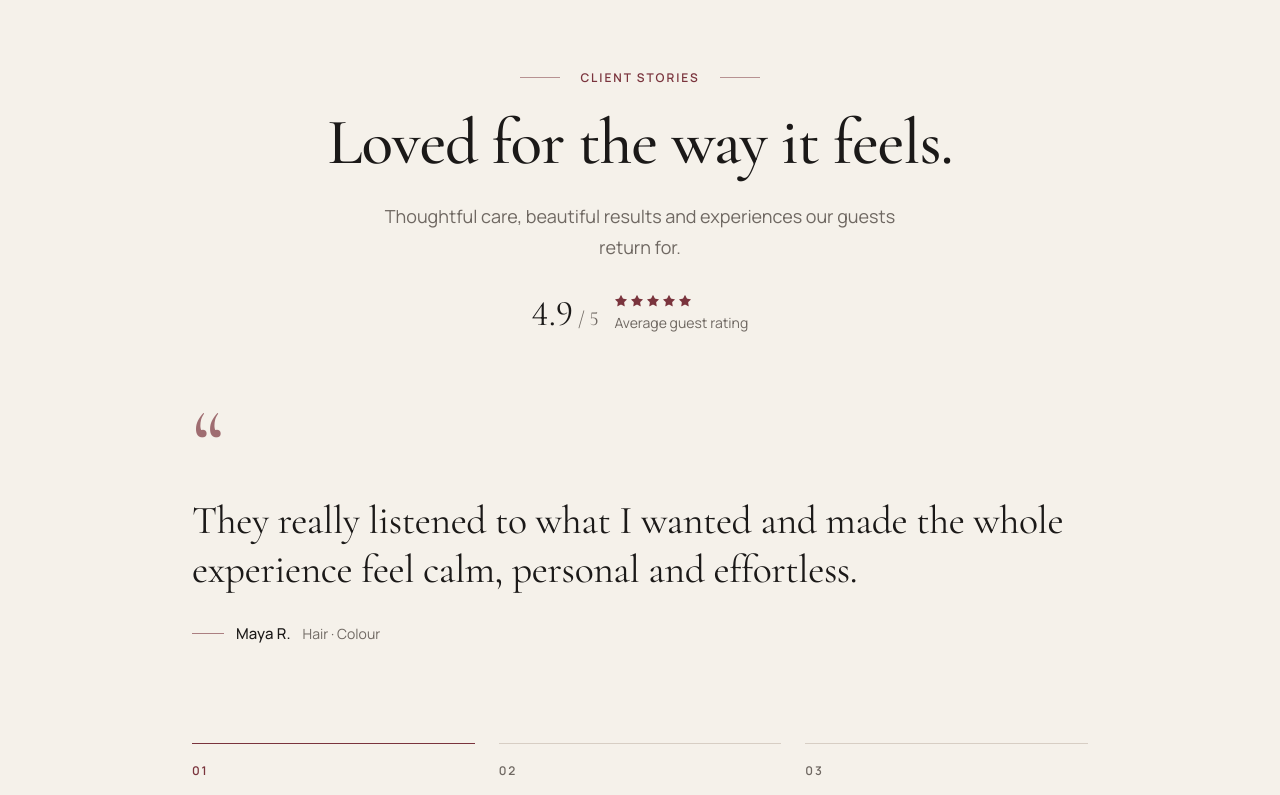
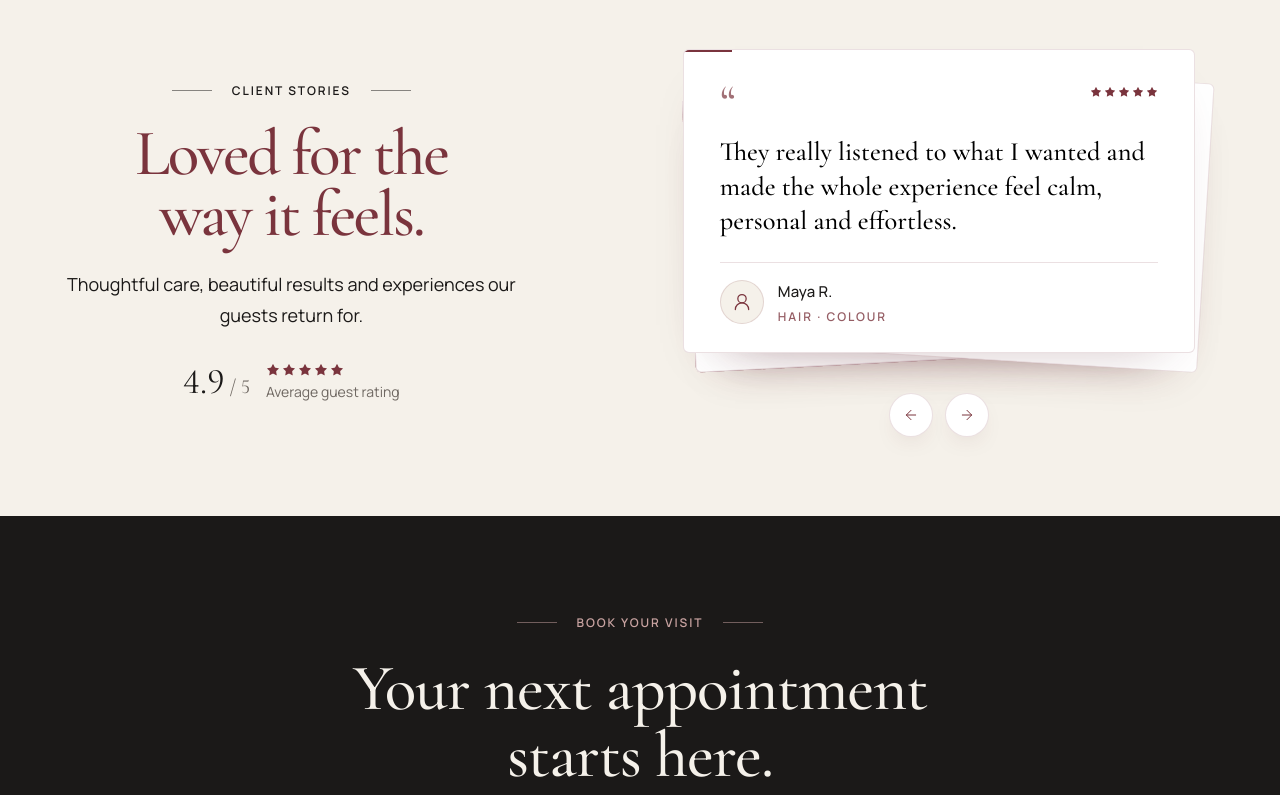
Before and after one commit to dpaperera05/elane-beauty-studio, a Next.js app: page / in a window 1280 px wide. Shown: the part 4760-5555 px from the top of the page. Built offline with nearby package versions, Linux system fonts and the light colour scheme.

Commit message:
Redesigned and finalized the testimonials section in the homepage

```diff
--- a/package.json
+++ b/package.json
@@ -11,6 +11,7 @@
   "dependencies": {
     "gsap": "^3.15.0",
     "lucide-react": "^1.52.0",
+    "motion": "^14.0.0",
     "next": "16.3.8",
     "react": "19.2.8",
     "react-dom": "19.2.8"
--- a/src/components/sections/Testimonials.tsx
+++ b/src/components/sections/Testimonials.tsx
@@ -1,54 +1,48 @@
 "use client";
 
-import { useEffect, useRef, useState } from "react";
+import { useEffect, useRef, useState, type ReactNode } from "react";
 import gsap from "gsap";
 import { ScrollTrigger } from "gsap/ScrollTrigger";
-import { ArrowLeft, ArrowRight, Star } from "lucide-react";
+import { motion, MotionConfig, type PanInfo } from "motion/react";
+import { ArrowLeft, ArrowRight, Star, UserRound } from "lucide-react";
 import { testimonials } from "@/content/home";
+import { GlassLayers } from "../ui/LiquidGlass";
 import { SectionHeading } from "../ui/SectionHeading";
 
 gsap.registerPlugin(ScrollTrigger);
 
-const pad = (n: number) => String(n).padStart(2, "0");
+// Resting pose of each card by its place in the deck (front first). Cards
+// deeper than the last pose share it.
+const poses = [
+  { x: 0, y: 0, rotate: 0, scale: 1 },
+  { x: 24, y: 12, rotate: 3.5, scale: 0.95 },
+  { x: -20, y: 22, rotate: -3, scale: 0.9 },
+];
+
+// Drag distance (px) or flick speed (px/s) that sends the front card away.
+const SWIPE_DISTANCE = 90;
+const SWIPE_VELOCITY = 500;
 
 /**
- * Client stories on a warm ivory band. A centred heading with the guest
- * rating, then one large featured quote; desktop switches it from a row of
- * selectable previews (hover, focus or click), tablet/mobile use
- * previous/next controls. All quotes share one grid cell, so switching never
- * changes the section's height.
+ * A card leaving or joining the front of the deck. It first swings out to
+ * the side ("out"), then settles into its new place ("in"); its stacking
+ * order flips between the two, so it passes behind or in front of the rest.
+ */
+type Move = { card: number; dir: 1 | -1; toFront: boolean; distance: number; phase: "out" | "in" };
+
+/**
+ * Client stories on a warm ivory band, kept to roughly one card's height:
+ * the heading and guest rating sit beside a tilted deck of review cards.
+ * Drag or swipe the front card (or use the arrows) and it tucks in behind
+ * the others. Stacks heading-first below lg.
  */
 export function Testimonials() {
   const { items } = testimonials;
-  const [active, setActive] = useState(0);
+  const [order, setOrder] = useState(() => items.map((_, i) => i));
+  const [move, setMove] = useState<Move | null>(null);
 
   const sectionRef = useRef<HTMLElement>(null);
-  const quoteRefs = useRef<(HTMLElement | null)[]>([]);
-  const isFirstRender = useRef(true);
-
-  // Hand over in sequence: the old quote lifts away before the new one rises
-  // in, so the two never overlap.
-  useEffect(() => {
-    if (isFirstRender.current) {
-      isFirstRender.current = false;
-      return;
-    }
-    const instant = window.matchMedia("(prefers-reduced-motion: reduce)").matches;
-    const t = (s: number) => (instant ? 0 : s);
-
-    quoteRefs.current.forEach((el, i) => {
-      if (!el) return;
-      if (i === active) {
-        gsap.fromTo(
-          el,
-          { autoAlpha: 0, y: 16 },
-          { autoAlpha: 1, y: 0, duration: t(0.7), delay: t(0.3), ease: "power2.out", overwrite: true },
-        );
-      } else {
-        gsap.to(el, { autoAlpha: 0, y: -10, duration: t(0.3), ease: "power1.in", overwrite: true });
-      }
-    });
-  }, [active]);
+  const deckRef = useRef<HTMLDivElement>(null);
 
   // Scroll entrance.
   useEffect(() => {
@@ -59,9 +53,9 @@ export function Testimonials() {
     mm.add("(prefers-reduced-motion: no-preference)", () => {
       gsap.from("[data-reveal='item']", {
         opacity: 0,
-        y: 22,
-        duration: 1.1,
-        stagger: 0.1,
+        y: 30,
+        duration: 1.2,
+        stagger: 0.12,
         ease: "power3.out",
         scrollTrigger: { trigger: section, start: "clamp(top 75%)", once: true },
       });
@@ -70,21 +64,49 @@ export function Testimonials() {
     return () => mm.revert();
   }, []);
 
-  const go = (step: number) => setActive((i) => (i + step + items.length) % items.length);
+  // Failsafe: never leave the controls locked if an animation is cut short.
+  useEffect(() => {
+    if (!move) return;
+    const id = window.setTimeout(() => setMove(null), 1600);
+    return () => window.clearTimeout(id);
+  }, [move]);
+
+  const cycle = (step: 1 | -1, dir: 1 | -1 = step) => {
+    // Wait out the swing; a card already settling can be interrupted.
+    if (move?.phase === "out") return;
+    const card = step === 1 ? order[0] : order[order.length - 1];
+    setOrder(step === 1 ? [...order.slice(1), card] : [card, ...order.slice(0, -1)]);
+
+    if (window.matchMedia("(prefers-reduced-motion: reduce)").matches) return;
+    const width = deckRef.current?.offsetWidth ?? 400;
+    setMove({ card, dir, toFront: step === -1, distance: width * 0.72, phase: "out" });
+  };
+
+  const handleDragEnd = (_: unknown, info: PanInfo) => {
+    const { offset, velocity } = info;
+    if (Math.abs(offset.x) > SWIPE_DISTANCE || Math.abs(velocity.x) > SWIPE_VELOCITY) {
+      cycle(1, offset.x < 0 ? -1 : 1);
+    }
+  };
+
+  const front = order[0];
 
   return (
     <section
       ref={sectionRef}
       id="testimonials"
       aria-labelledby="testimonials-title"
-      className="section-space bg-ivory"
+      className="overflow-x-clip bg-ivory py-[clamp(3.5rem,2.5rem+3vw,5.5rem)]"
     >
-      <div className="container-site">
+      <div className="container-site grid grid-cols-1 items-center gap-y-10 lg:max-w-304 lg:grid-cols-12 lg:gap-x-10">
         <SectionHeading
           id="testimonials-title"
           eyebrow={testimonials.eyebrow}
           title={testimonials.title}
           intro={testimonials.body}
+          tone="accent"
+          className="lg:col-span-5"
+          titleClassName="leading-[0.94] tracking-[-0.035em]"
         >
           <div className="flex items-center gap-4">
             <p className="font-serif text-4xl leading-none text-ink lining-nums">
@@ -92,114 +114,110 @@ export function Testimonials() {
               <span className="text-xl text-muted"> / {testimonials.rating.outOf}</span>
             </p>
             <div className="text-left">
-              <div className="flex gap-0.5 text-burgundy" aria-hidden="true">
-                {Array.from({ length: 5 }, (_, i) => (
-                  <Star key={i} className="size-3.5 fill-current" strokeWidth={0} />
-                ))}
-              </div>
+              <Stars className="size-3.5" />
               <p className="type-small mt-1 text-muted">{testimonials.rating.label}</p>
             </div>
           </div>
         </SectionHeading>
 
-        {/* Featured quote */}
-        <div className="mx-auto mt-14 max-w-[56rem] md:mt-16 lg:mt-20">
-          <span
-            data-reveal="item"
-            aria-hidden="true"
-            className="block font-serif text-7xl leading-[0.6] text-burgundy/70 md:text-8xl"
+        <div
+          className="flex flex-col items-center lg:col-span-6 lg:col-start-7"
+          role="region"
+          aria-roledescription="carousel"
+          aria-label="Guest reviews"
         >
+          <MotionConfig reducedMotion="user">
+            <div ref={deckRef} data-reveal="item" className="grid w-full max-w-[32rem] px-5 pb-6 sm:px-0">
+              {items.map((item, i) => {
+                const place = order.indexOf(i);
+                const pose = poses[Math.min(place, poses.length - 1)];
+                const moving = move?.card === i ? move : null;
+                const isFront = place === 0 && !moving;
+
+                // Swung out to the side mid-move, otherwise at rest in place.
+                const target =
+                  moving?.phase === "out"
+                    ? { x: moving.dir * moving.distance, y: -6, rotate: moving.dir * 7, scale: 0.97 }
+                    : pose;
+                const zIndex = moving?.phase === "out" ? (moving.toFront ? 0 : 20) : items.length - place;
+
+                return (
+                  <motion.figure
+                    key={item.name}
+                    aria-hidden={place !== 0}
+                    inert={place !== 0}
+                    initial={false}
+                    animate={target}
+                    transition={
+                      moving?.phase === "out"
+                        ? { type: "tween", duration: 0.36, ease: [0.4, 0, 0.2, 1] }
+                        : { type: "spring", stiffness: 210, damping: 26 }
+                    }
+                    onAnimationComplete={() => {
+                      if (!moving) return;
+                      setMove(moving.phase === "out" ? { ...moving, phase: "in" } : null);
+                    }}
+                    drag={isFront ? "x" : false}
+                    dragSnapToOrigin
+                    dragElastic={0.6}
+                    onDragEnd={handleDragEnd}
+                    style={{ zIndex, touchAction: "pan-y" }}
+                    className={`relative col-start-1 row-start-1 flex flex-col overflow-hidden rounded-md border border-burgundy/15 bg-white px-7 pt-8 pb-7 select-none sm:px-9 sm:pt-9 ${
+                      isFront ? "cursor-grab active:cursor-grabbing" : ""
+                    } ${
+                      // Only the visible layers cast a shadow, so a deep deck doesn't darken.
+                      place < poses.length ? "shadow-[0_24px_50px_-34px_rgb(95_39_48/0.35)]" : ""
+                    }`}
+                  >
+                    <span aria-hidden="true" className="absolute top-0 left-0 h-0.5 w-12 bg-burgundy" />
+
+                    {/* Only the front card's content shows; the cards behind
+                        read as plain paper edges. */}
+                    <div
+                      className={`flex flex-1 flex-col transition-opacity duration-500 ${
+                        place === 0 ? "opacity-100" : "opacity-0"
+                      }`}
+                    >
+                      <div className="flex items-start justify-between">
+                        <span aria-hidden="true" className="font-serif text-5xl leading-[0.7] text-burgundy/70">
                           &ldquo;
                         </span>
-
-          <div data-reveal="item" className="mt-6 grid">
-            {items.map((item, i) => (
-              <figure
-                key={item.name}
-                ref={(el) => {
-                  quoteRefs.current[i] = el;
-                }}
-                aria-hidden={i !== active}
-                className={`col-start-1 row-start-1 ${i === 0 ? "" : "invisible opacity-0"}`}
-              >
-                <blockquote className="font-serif text-[clamp(1.625rem,1.2rem+1.6vw,2.625rem)] leading-[1.22] tracking-[-0.01em] text-ink">
+                        <Stars className="size-3" label="Rated 5 out of 5" />
+                      </div>
+                      <blockquote className="mt-4 flex-1 font-serif text-[clamp(1.375rem,1.25rem+0.5vw,1.75rem)] leading-[1.3] font-medium text-black">
                         {item.quote}
                       </blockquote>
-                <figcaption className="mt-7 flex items-center gap-3">
-                  <span className="h-px w-8 bg-burgundy/60" aria-hidden="true" />
-                  <span className="type-ui text-ink">{item.name}</span>
-                  <span className="type-small text-muted">{item.service}</span>
-                </figcaption>
-              </figure>
-            ))}
-          </div>
-
-          {/* Desktop: selectable previews */}
-          <ul data-reveal="item" className="mt-12 hidden grid-cols-3 gap-6 lg:grid">
-            {items.map((item, i) => {
-              const isActive = i === active;
-              return (
-                <li key={item.name}>
-                  <button
-                    type="button"
-                    onClick={() => setActive(i)}
-                    onMouseEnter={() => setActive(i)}
-                    onFocus={() => setActive(i)}
-                    aria-current={isActive ? "true" : undefined}
-                    aria-label={`Show ${item.name}'s story`}
-                    className="group relative w-full pt-5 text-left outline-none"
-                  >
-                    {/* Track + burgundy fill for the active story. */}
-                    <span aria-hidden="true" className="absolute inset-x-0 top-0 h-px bg-line" />
+                      <figcaption className="mt-6 flex items-center gap-3.5 border-t border-burgundy/15 pt-4">
                         <span
                           aria-hidden="true"
-                      className={`absolute inset-x-0 top-0 h-px origin-left bg-burgundy transition-transform duration-700 ease-out ${
-                        isActive ? "scale-x-100" : "scale-x-0"
-                      }`}
-                    />
-                    <span
-                      className={`type-label block transition-colors duration-500 ${
-                        isActive ? "text-burgundy" : "text-muted"
-                      }`}
+                          className="flex size-11 shrink-0 items-center justify-center rounded-full border border-burgundy/15 bg-ivory text-burgundy"
                         >
-                      {pad(i + 1)}
+                          <UserRound className="size-5" strokeWidth={1.5} />
                         </span>
-                    <span
-                      className={`type-ui mt-3 block transition-colors duration-500 group-focus-visible:underline group-focus-visible:underline-offset-4 ${
-                        isActive ? "text-ink" : "text-ink/60"
-                      }`}
-                    >
-                      {item.name}
+                        <span>
+                          <span className="type-ui block text-ink">{item.name}</span>
+                          <span className="type-label mt-1 block text-burgundy/80">{item.service}</span>
                         </span>
-                    <span className="type-small block text-muted">{item.service}</span>
-                  </button>
-                </li>
+                      </figcaption>
+                    </div>
+                  </motion.figure>
                 );
               })}
-          </ul>
+            </div>
+          </MotionConfig>
 
-          {/* Tablet/mobile: previous / next */}
-          <div data-reveal="item" className="mt-10 flex items-center justify-between border-t border-line pt-6 lg:hidden">
-            <p className="type-label text-muted" aria-live="polite">
-              <span className="text-burgundy">{pad(active + 1)}</span> / {pad(items.length)}
+          {/* Controls */}
+          <div data-reveal="item" className="mt-4 flex w-full max-w-[32rem] justify-center">
+            <p className="sr-only" aria-live="polite">
+              Review {front + 1} of {items.length}
             </p>
             <div className="flex gap-3">
-              <button
-                type="button"
-                onClick={() => go(-1)}
-                aria-label="Previous story"
-                className="flex size-11 items-center justify-center rounded-full border border-ink/20 text-ink transition-colors hover:border-burgundy hover:text-burgundy"
-              >
+              <DeckButton label="Previous review" onClick={() => cycle(-1)}>
                 <ArrowLeft className="size-4" strokeWidth={1.5} />
-              </button>
-              <button
-                type="button"
-                onClick={() => go(1)}
-                aria-label="Next story"
-                className="flex size-11 items-center justify-center rounded-full border border-ink/20 text-ink transition-colors hover:border-burgundy hover:text-burgundy"
-              >
+              </DeckButton>
+              <DeckButton label="Next review" onClick={() => cycle(1)}>
                 <ArrowRight className="size-4" strokeWidth={1.5} />
-              </button>
+              </DeckButton>
             </div>
           </div>
         </div>
@@ -207,3 +225,34 @@ export function Testimonials() {
     </section>
   );
 }
+
+// Solid white, like the cards; the glass sheen (tuned for light fills) is
+// its only hover effect.
+function DeckButton({ label, onClick, children }: { label: string; onClick: () => void; children: ReactNode }) {
+  return (
+    <button
+      type="button"
+      onClick={onClick}
+      aria-label={label}
+      className="liquid-glass liquid-glass--solid liquid-glass--ivory flex size-11 items-center justify-center rounded-full border border-burgundy/15 bg-white text-burgundy shadow-[0_10px_24px_-14px_rgb(95_39_48/0.35)] transition-transform duration-300"
+    >
+      <GlassLayers />
+      <span className="relative">{children}</span>
+    </button>
+  );
+}
+
+function Stars({ className, label }: { className: string; label?: string }) {
+  return (
+    <div
+      className="flex gap-0.5 text-burgundy"
+      role={label ? "img" : undefined}
+      aria-label={label}
+      aria-hidden={label ? undefined : true}
+    >
+      {Array.from({ length: 5 }, (_, i) => (
+        <Star key={i} className={`${className} fill-current`} strokeWidth={0} />
+      ))}
+    </div>
+  );
+}
--- a/src/content/home.ts
+++ b/src/content/home.ts
@@ -311,6 +311,60 @@ export const testimonials = {
       name: "Sarah K.",
       service: "Bridal · Makeup",
     },
+    {
+      quote:
+        "My nails have never looked this neat or lasted this long. The studio is so calm it feels like a proper pause.",
+      name: "Dinali P.",
+      service: "Nails · Gel Manicure",
+    },
+    {
+      quote:
+        "I came in unsure about my skin and left with a plan that actually made sense. Honest advice, gentle hands.",
+      name: "Amara W.",
+      service: "Treatments · Facial",
+    },
+    {
+      quote:
+        "A cut that grows out beautifully and styling tips I can actually repeat at home. I won’t go anywhere else now.",
+      name: "Tharushi M.",
+      service: "Hair · Cut & Style",
+    },
+    {
+      quote:
+        "They planned my wedding morning down to the minute. My makeup lasted through every photo, tear and dance.",
+      name: "Ishara D.",
+      service: "Bridal · Hair & Makeup",
+    },
+    {
+      quote:
+        "Booked a makeup session before a gala and felt like myself, only more polished. Soft, glowing and long-lasting.",
+      name: "Leah F.",
+      service: "Beauty · Event Makeup",
+    },
+    {
+      quote:
+        "The hydrating facial was exactly what my skin needed after a long trip. Calm room, unhurried hands, real glow.",
+      name: "Kavindi S.",
+      service: "Skin · Hydrating Facial",
+    },
+    {
+      quote:
+        "Finally a colourist who understood the soft blonde I had in mind. It still looks lovely weeks later.",
+      name: "Anna L.",
+      service: "Hair · Balayage",
+    },
+    {
+      quote:
+        "A pedicure that felt like a small holiday. Spotless tools, a gentle touch and a colour I keep being asked about.",
+      name: "Ruvini J.",
+      service: "Nails · Spa Pedicure",
+    },
+    {
+      quote:
+        "The scalp treatment has made a real difference. They explained every step and never pushed extra products.",
+      name: "Hiruni K.",
+      service: "Treatments · Scalp Therapy",
+    },
   ],
 };
 
```
Also changed, not shown: src/components/sections/Gallery.tsx (+4 -16 lines), 1 other file (tests, documents, lock files or other folders). Lines whose indentation alone changed are shown as unchanged.
